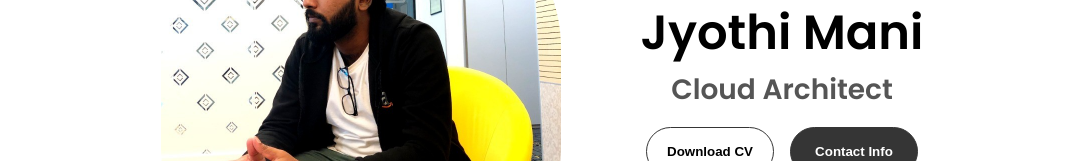
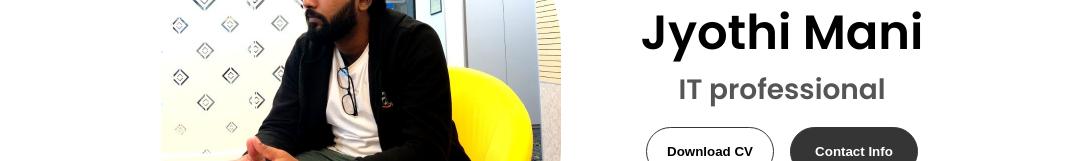
Before and after one commit to jyothimaniR/Portfolio, a plain HTML site: page index.html in a window 1280 px wide. Shown: the part 386-547 px from the top of the page, without its empty margins (98-1182 px from the left). Drawn offline with Linux system fonts and the light colour scheme.

Commit message:
Update index.html

```diff
--- a/index.html
+++ b/index.html
@@ -43,7 +43,7 @@
       <div class="section__text">
         <p class="section__text__p1">Hello, I'm</p>
         <h1 class="title">Jyothi Mani</h1>
-        <p class="section__text__p2">Cloud Architect</p>
+        <p class="section__text__p2">IT professional</p>
         <div class="btn-container">
           <button
             class="btn btn-color-2"
```
